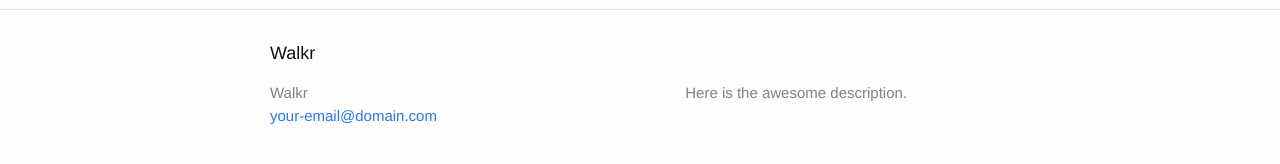
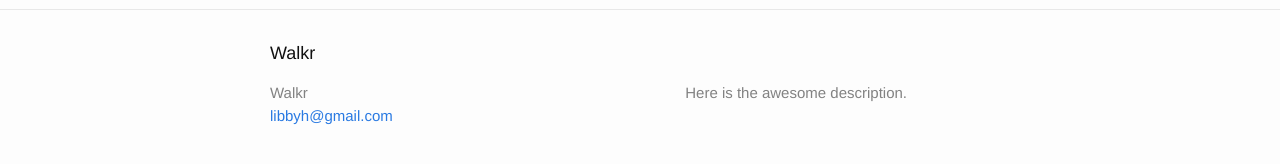
Before and after one commit to sburnet1/com381-525, a Jekyll site: the page built from _posts/2015-11-23-welcome-to-jekyll.markdown, in a window 1280 px wide. Shown: the part 665-829 px from the top of the page. Built offline with Jekyll 4.4.1, drawn with Linux system fonts in a browser that asks for light colours.

Commit message:
Update _config.yml

```diff
--- a/_config.yml
+++ b/_config.yml
@@ -7,7 +7,7 @@
 
 # Site settings
 title: Walkr
-email: your-email@domain.com
+email: libbyh@gmail.com
 members: Steve, Minghe, Tian, Dan
 description: > # this means to ignore newlines until "baseurl:"
   Here is the awesome description.
```
